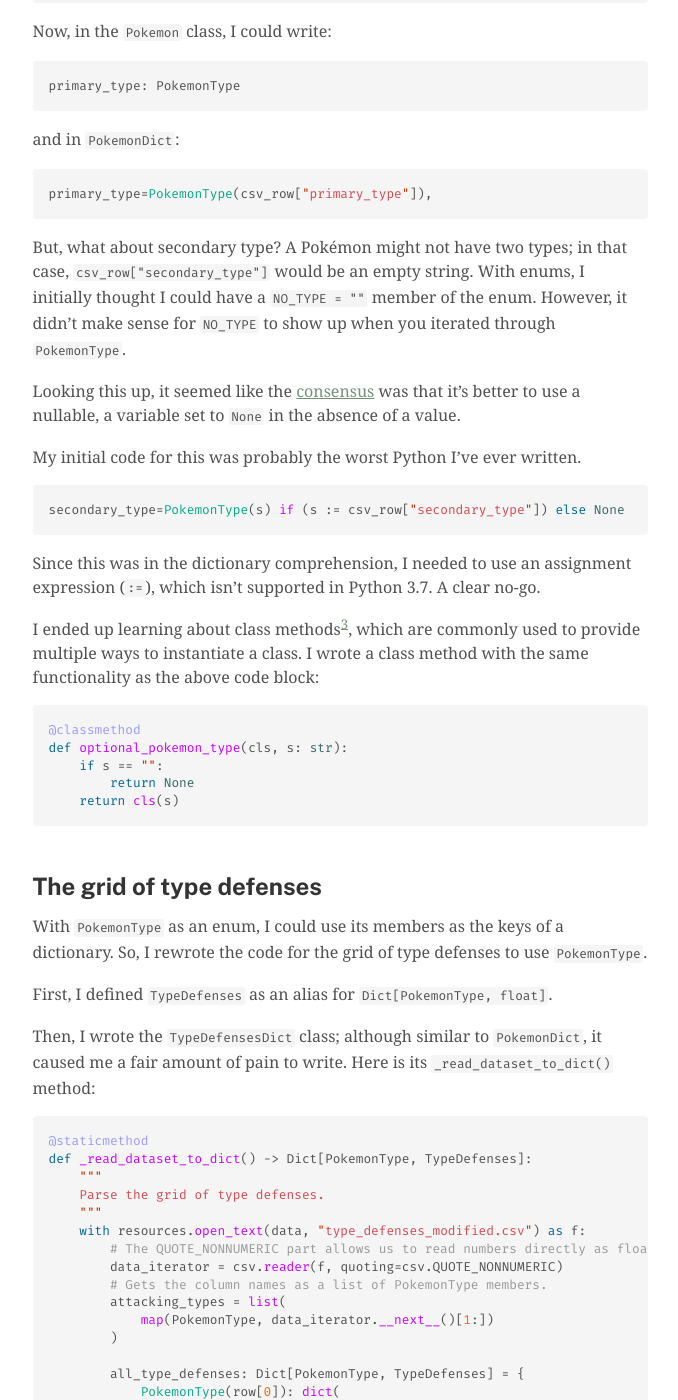
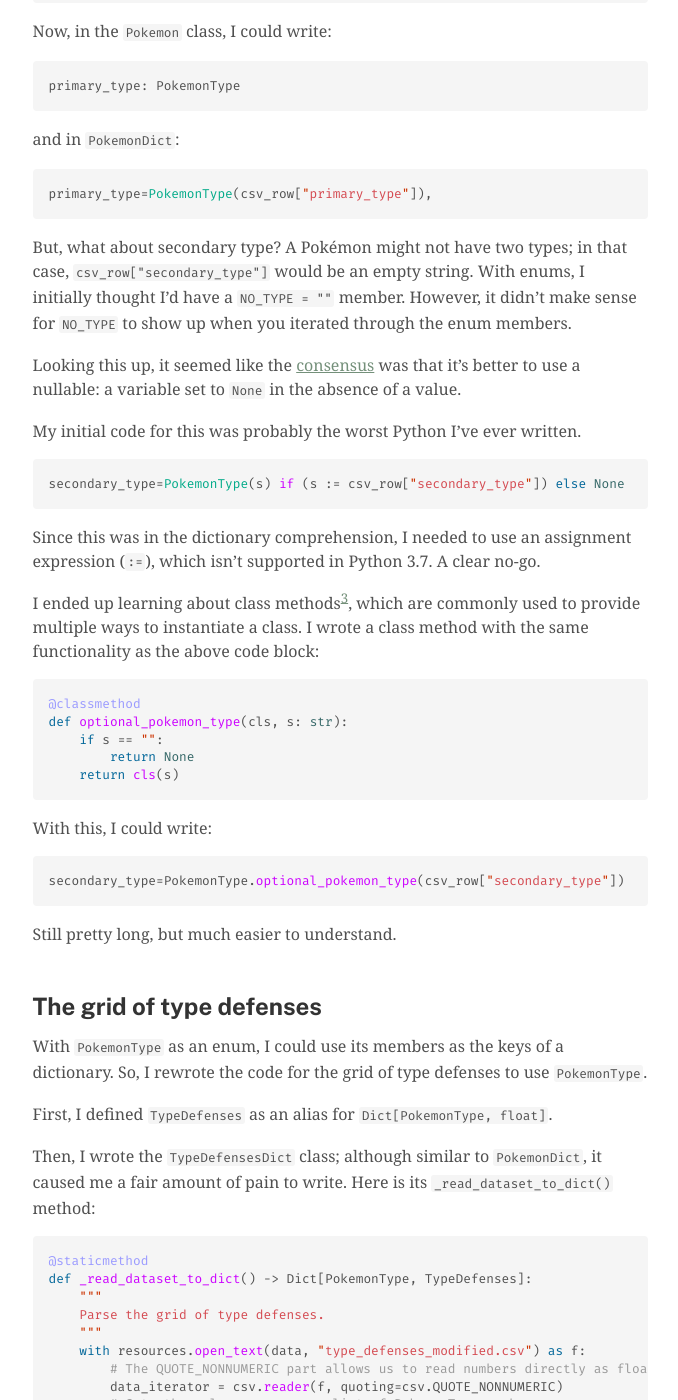
Before and after one commit to seasonedfish/blog, a Jekyll site: the page built from _posts/2022-05-29-a-new-data-model-for-pokesummary.md, in a window 1280 px wide and 1400 px high, scrolled down 3911 px. Shown: the whole window, without its empty margins (300-978 px from the left). Built offline with Jekyll 4.4.1, drawn with Linux system fonts in a browser that asks for light colours.

Commit message:
Improve Enums section

````diff
--- a/_posts/2022-05-29-a-new-data-model-for-pokesummary.md
+++ b/_posts/2022-05-29-a-new-data-model-for-pokesummary.md
@@ -184,11 +184,11 @@ primary_type=PokemonType(csv_row["primary_type"]),
 
 But, what about secondary type?
 A Pokémon might not have two types; in that case, `csv_row["secondary_type"]` would be an empty string.
-With enums, I initially thought I could have a `NO_TYPE = ""` member of the enum.
-However, it didn't make sense for `NO_TYPE` to show up when you iterated through `PokemonType`.
+With enums, I initially thought I'd have a `NO_TYPE = ""` member.
+However, it didn't make sense for `NO_TYPE` to show up when you iterated through the enum members.
 
 Looking this up, it seemed like the [consensus](https://stackoverflow.com/a/1795662)
-was that it's better to use a nullable, a variable set to `None` in the absence of a value.
+was that it's better to use a nullable: a variable set to `None` in the absence of a value.
 
 My initial code for this was probably the worst Python I've ever written.
 ```python
@@ -208,6 +208,13 @@ def optional_pokemon_type(cls, s: str):
         return None
     return cls(s)
 ```
+
+With this, I could write:
+```python
+secondary_type=PokemonType.optional_pokemon_type(csv_row["secondary_type"])
+```
+
+Still pretty long, but much easier to understand.
 
 ## The grid of type defenses
 With `PokemonType` as an enum, I could use its members as the keys of a dictionary.
````
